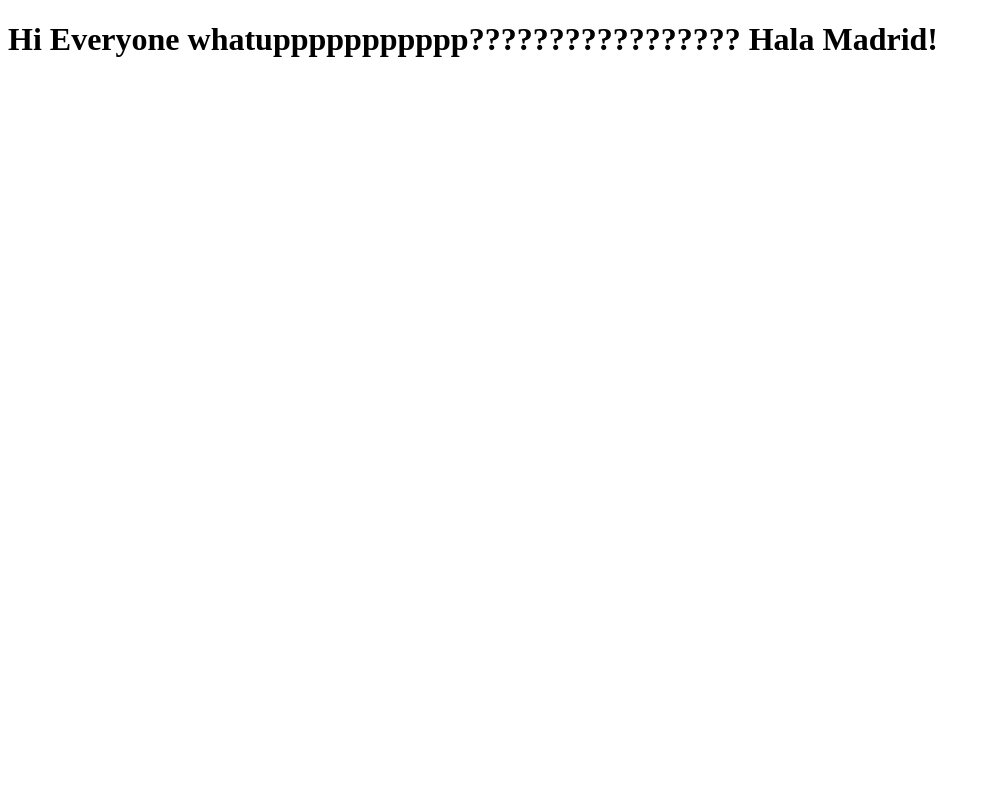
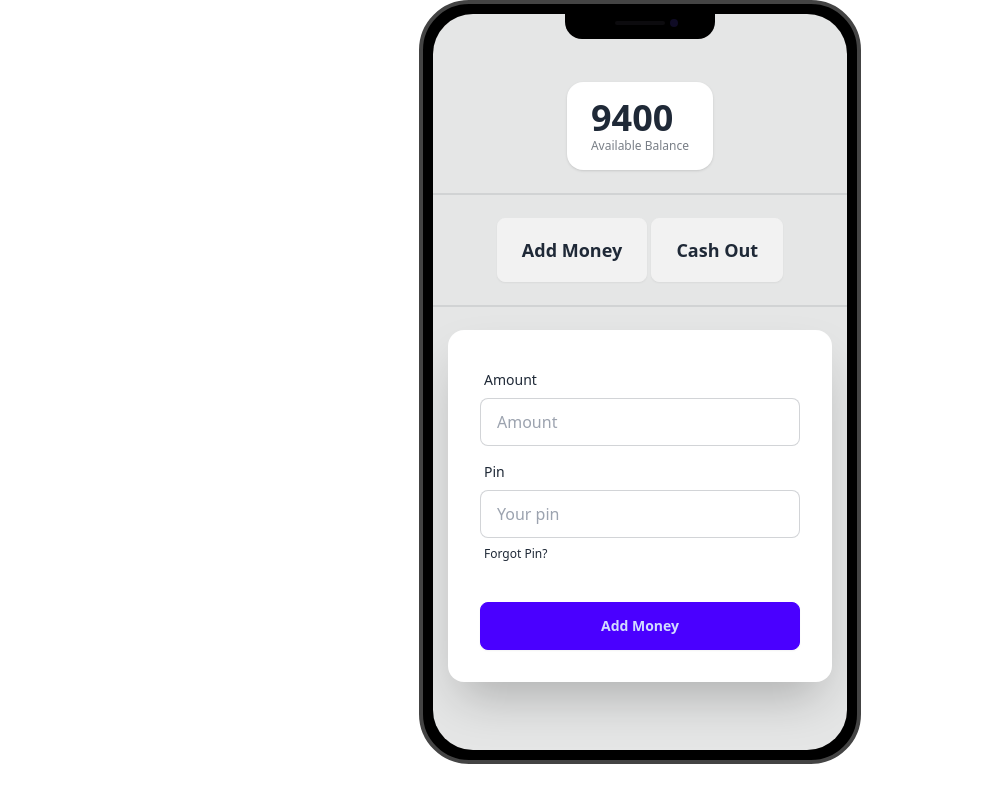
Before and after one commit to Tanvir6184/Prac.Project---01, a plain HTML site: page home.html in a window 1280 px wide. Shown: the whole page, without its empty margins (0-990 px from the left). Drawn offline with nearby package versions, Linux system fonts and the light colour scheme.

Commit message:
home menu work in progress

```diff
--- a/home.html
+++ b/home.html
@@ -4,8 +4,75 @@
     <meta charset="UTF-8" />
     <meta name="viewport" content="width=device-width, initial-scale=1.0" />
     <title>Payoo Home Page</title>
+    <link
+      href="https://cdn.jsdelivr.net/npm/daisyui@4.12.10/dist/full.min.css"
+      rel="stylesheet"
+      type="text/css"
+    />
+    <script src="https://cdn.tailwindcss.com"></script>
   </head>
   <body>
-    <h1>Hi Everyone whatuppppppppppp????????????????? Hala Madrid!</h1>
+    <main class="flex justify-center">
+      <div class="mockup-phone">
+        <div class="camera"></div>
+        <div class="display">
+          <div class="artboard artboard-demo phone-3">
+            <!-- stat bar -->
+            <div class="stats shadow">
+              <div class="stat">
+                <div class="stat-value">9400</div>
+                <div class="stat-desc">Available Balance</div>
+              </div>
+            </div>
+            <!-- divider added -->
+            <div class="divider"></div>
+            <!-- divider end -->
+            <!-- user action button  -->
+            <div>
+              <button class="btn btn-lg">Add Money</button>
+              <button class="btn btn-lg">Cash Out</button>
+            </div>
+            <div class="divider"></div>
+            <!-- add money form -->
+            <div class="card bg-base-100 w-full max-w-sm shrink-0 shadow-2xl">
+              <form class="card-body">
+                <div class="form-control">
+                  <label class="label">
+                    <span class="label-text">Amount</span>
+                  </label>
+                  <input
+                    type="text"
+                    placeholder="Amount"
+                    class="input input-bordered"
+                    required
+                  />
+                </div>
+                <div class="form-control">
+                  <label class="label">
+                    <span class="label-text">Pin</span>
+                  </label>
+                  <input
+                    type="password"
+                    autocomplete="off"
+                    placeholder="Your pin"
+                    class="input input-bordered"
+                    required
+                  />
+                  <label class="label">
+                    <a href="#" class="label-text-alt link link-hover"
+                      >Forgot Pin?</a
+                    >
+                  </label>
+                </div>
+                <div class="form-control mt-6">
+                  <button class="btn btn-primary">Add Money</button>
+                </div>
+              </form>
+            </div>
+          </div>
+        </div>
+      </div>
+    </main>
+    <script src="./home.js"></script>
   </body>
 </html>
```
Also changed, not shown: home.js (added).
